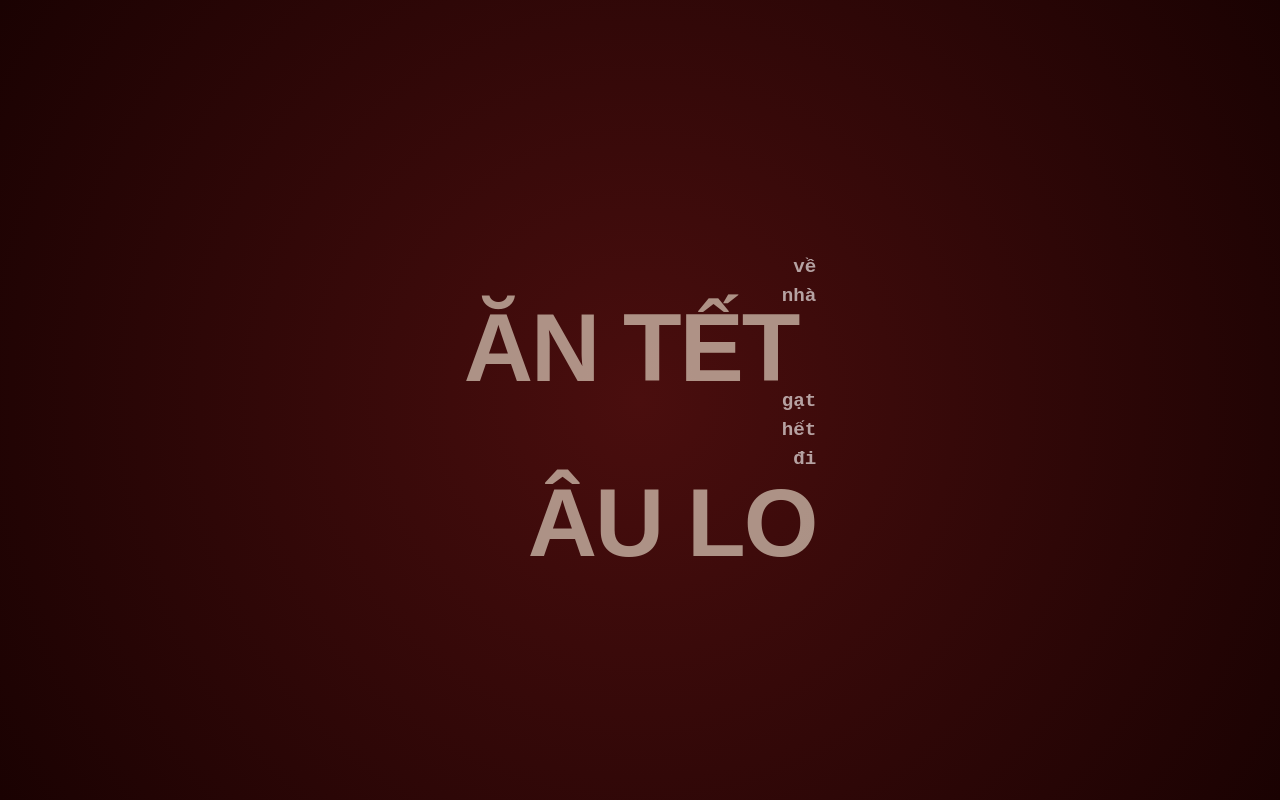
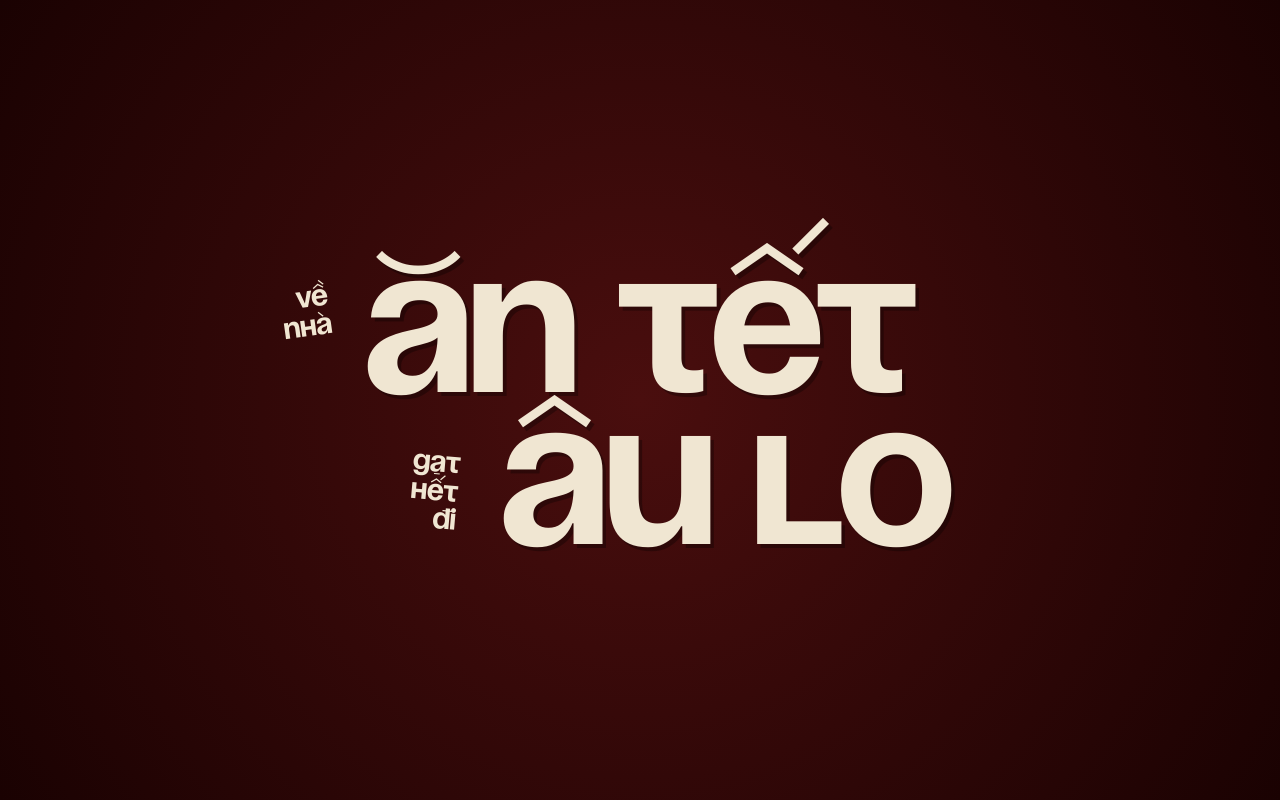
Before and after one commit to qtungnui07/tet-2026, a React (Vite) app: page / in a window 1280 px wide. Built offline with nearby package versions, Linux system fonts and the light colour scheme.

Commit message:
add intro

```diff
--- a/src/IntroScreen.css
+++ b/src/IntroScreen.css
@@ -1,28 +1,89 @@
+@font-face {
+  font-family: 'fontintro';
+  src: url(./assets/fonts/DFVN\ Soyuz\ Grotesk\ 2.0.ttf) format('truetype');
+}
+
+.fontin {
+  font-family: 'fontintro', sans-serif;
+}
 
 .intro-container {
   position: fixed;
-  top: 0; left: 0; width: 100vw; height: 100vh;
-  background: transparent;
+  top: 0;
+  left: 0;
+  width: 100vw;
+  height: 100vh;
   z-index: 9999;
-  display: flex; justify-content: center; align-items: center;
-  color: #f0e6d2;
-}
-.intro-content { display: flex; flex-direction: column; gap: 1rem; }
-.intro-row { display: flex; align-items: center; gap: 15px; }
-.small-text {
-  display: flex; flex-direction: column;
-  font-family: monospace; font-weight: bold; font-size: 1.2rem;
-  text-align: right; color: #fff;
-}
-.big-text {
-  font-family: sans-serif; font-weight: 900; font-size: 6rem;
-  text-transform: uppercase; line-height: 0.8; letter-spacing: -2px;
-  margin: 0; color: #f0e6d2;
+  display: flex;
+  justify-content: center;
+  align-items: center;
+  opacity: 0;
 }
 
-/* Căn chỉnh so le */
-.row-1 { align-items: flex-start; }
-.row-1 .small-text { margin-top: 15px; }
+.intro-content {
+  display: flex;
+  flex-direction: column;
+  align-items: center;
+  justify-content: center;
+  gap: 1.3rem;
+  transform: scale(1.2);
+}
 
-.row-2 { align-items: flex-end; margin-left: 4rem; }
-.row-2 .small-text { margin-bottom: 12px; }
+.row-container {
+  position: relative;
+  display: flex;
+  justify-content: center;
+  align-items: center;
+}
+
+.big-text {
+  font-family: 'fontintro', sans-serif;
+  font-weight: 900;
+  font-size: 15rem;
+  text-transform: uppercase;
+  line-height: 0.75;
+  letter-spacing: -4px;
+  margin: 0;
+  color: #f0e6d2;
+  position: relative;
+  z-index: 1;
+  text-shadow: 4px 4px 0px rgba(0,0,0,0.3);
+}
+
+.small-text-wrapper {
+  position: absolute;
+  display: flex;
+  flex-direction: column;
+  font-family: 'fontintro', monospace;
+  font-weight: bold;
+  font-size: 2.2rem;
+  color: #f0e6d2;
+  z-index: 2;
+  line-height: 0.9;
+  white-space: nowrap;
+}
+
+.pos-1 {
+  left: -15%;
+  top: 25%;
+  text-align: right;
+  transform: rotate(-8deg);
+}
+
+.pos-2 {
+  left: -20%;
+  bottom: 15%;
+  text-align: right;
+  transform: rotate(5deg);
+}
+
+.row-2 {
+  margin-left: 12rem;
+  margin-top: -2rem;
+}
+
+@media (max-width: 1400px) {
+  .intro-content {
+    transform: scale(0.9);
+  }
+}
--- a/src/IntroScreen.tsx
+++ b/src/IntroScreen.tsx
@@ -13,31 +13,43 @@ const IntroScreen = ({ onComplete }: IntroScreenProps) => {
     const ctx = gsap.context(() => {
       const tl = gsap.timeline({ onComplete: onComplete });
 
-      // 1. Container hiện ra
       tl.to(containerRef.current, { opacity: 1, duration: 0.5 });
 
-      // 2. Animation dòng 1 (Về nhà - Ăn Tết)
-      tl.from(".row-1 .small-text span", {
-        y: 20, opacity: 0, stagger: 0.1, duration: 0.5, ease: "back.out"
+      tl.from(".row-1 .small-text-wrapper span", {
+        y: 40,
+        opacity: 0,
+        duration: 0.8,
+        stagger: 0.15,
+        ease: "back.out(1.7)"
       })
       .from(".row-1 .big-text", {
-        scale: 0.8, opacity: 0, duration: 0.8, ease: "power3.out"
-      }, "-=0.3");
+        scale: 0.5,
+        opacity: 0,
+        duration: 1,
+        ease: "elastic.out(1, 0.5)"
+      }, "-=0.5");
 
-      // 3. Animation dòng 2 (Gạt hết đi - Âu lo)
-      tl.from(".row-2 .small-text span", {
-        y: 20, opacity: 0, stagger: 0.1, duration: 0.5, ease: "back.out"
-      }, "-=0.4")
+      tl.from(".row-2 .small-text-wrapper span", {
+        y: 40,
+        opacity: 0,
+        duration: 0.8,
+        stagger: 0.15,
+        ease: "back.out(1.7)"
+      }, "-=0.5")
       .from(".row-2 .big-text", {
-        scale: 0.8, opacity: 0, duration: 0.8, ease: "power3.out"
-      }, "-=0.3");
+        scale: 0.5,
+        opacity: 0,
+        duration: 1,
+        ease: "elastic.out(1, 0.5)"
+      }, "-=0.6");
 
-      // 4. Dừng lại ngắm
-      tl.to({}, { duration: 2.5 });
+      tl.to({}, { duration: 3 });
 
-      // 5. Biến mất
       tl.to(containerRef.current, {
-        opacity: 0, duration: 0.8, ease: "power2.in"
+        opacity: 0,
+        scale: 1.1,
+        duration: 0.8,
+        ease: "power2.in"
       });
 
     }, containerRef);
@@ -47,36 +59,23 @@ const IntroScreen = ({ onComplete }: IntroScreenProps) => {
 
   return (
     <div className="intro-container" ref={containerRef}>
-      {/* Sử dụng CSS Grid Container */}
-      <div className="grid-layout">
-
-        {/* === DÒNG 1 === */}
-        {/* Ô 1: Chữ nhỏ (Căn trên) */}
-        <div className="grid-item small-col row-1 top-aligned">
-          <div className="small-text">
+      <div className="intro-content">
+        <div className="row-container row-1">
+          <div className="small-text-wrapper pos-1 fontin">
             <span>về</span>
             <span>nhà</span>
           </div>
-        </div>
-        {/* Ô 2: Chữ to */}
-        <div className="grid-item big-col row-1">
-          <h1 className="big-text">ĂN TẾT</h1>
+          <h1 className="big-text fontin">ĂN TẾT</h1>
         </div>
 
-        {/* === DÒNG 2 === */}
-        {/* Ô 3: Chữ nhỏ (Căn dưới) */}
-        <div className="grid-item small-col row-2 bottom-aligned">
-          <div className="small-text">
+        <div className="row-container row-2">
+          <div className="small-text-wrapper pos-2 fontin">
             <span>gạt</span>
             <span>hết</span>
             <span>đi</span>
           </div>
+          <h1 className="big-text fontin">ÂU LO</h1>
         </div>
-        {/* Ô 4: Chữ to */}
-        <div className="grid-item big-col row-2">
-          <h1 className="big-text">ÂU LO</h1>
-        </div>
-
       </div>
     </div>
   );
```
